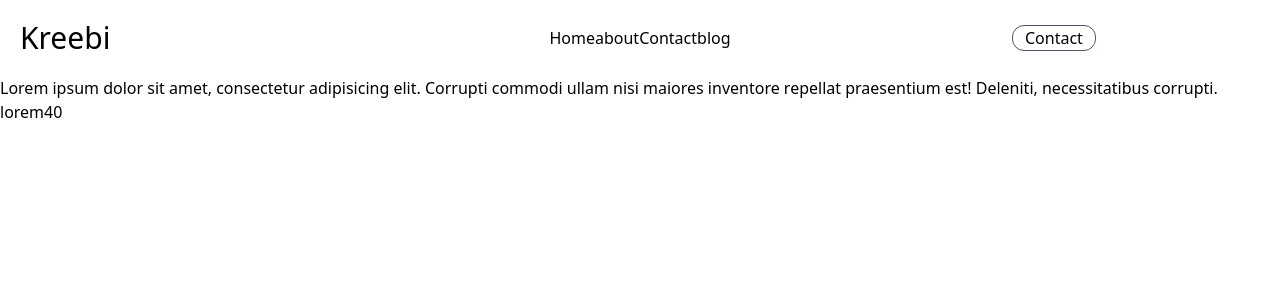
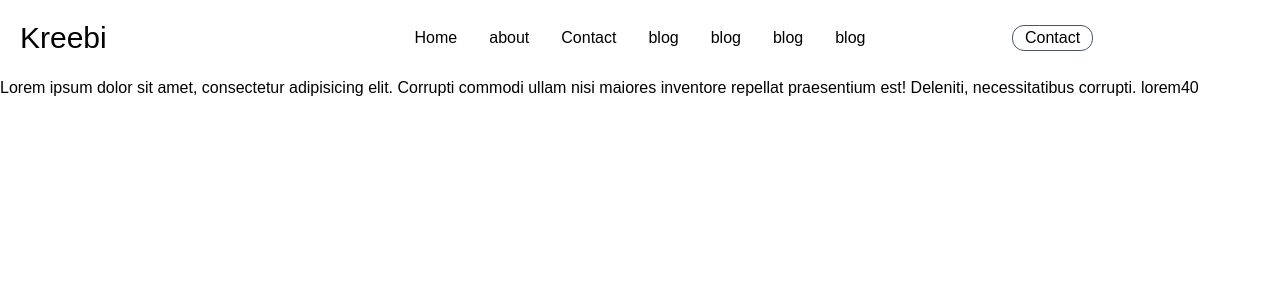
Before and after one commit to im-bipo/kreebi-hotel, a React (Vite) app: page / in a window 1280 px wide. Shown: the top 300 px of the page. Built offline with nearby package versions, Linux system fonts and the light colour scheme.

Commit message:
ham feature update

```diff
--- a/src/Components/NavBar.css
+++ b/src/Components/NavBar.css
@@ -19,7 +19,12 @@
     display: flex;
     text-align: center;
 }
-
+.NavLists .sm-nav-title{
+    display: none;
+}
+.NavLists .list {
+    margin: 0 1rem;
+}
 .nav .Contact-btn {
     width: 20%;
     min-width: 100px;
@@ -51,10 +56,9 @@
     nav {
         background-attachment: fixed;
     }
-
-    .NavLists {
+.NavLists {
         width: 100vw;
-        height: 100vh;
+        height: 0;
         position: fixed;
         left: 0;
         top: 0;
@@ -63,22 +67,40 @@
         justify-content: center;
         align-items: flex-end;
         transform: translateX(20rem);
-        transition: transform .5s  cubic-bezier(0.65, 0.05, 0.36, 1);;
+        transition: all .5s  cubic-bezier(0.65, 0.05, 0.36, 1);;
     }
-
     .NavLists .Lists {
         display: block;
         background-color: rgb(226, 226, 226);
         padding: 3rem 5rem 0;
         height: 100vh;
         width: 15rem;
+        overflow: auto;
+        overflow-y: visible;
+    }
+    .NavLists .sm-nav-title{
+        display: block;
+        font-size: medium;
+        font-weight: bold;
+    }
+    .NavLists .Lists::before{
+        content: "";
+        background:
+        url(../../public/kreebi.svg)
+        no-repeat
+        center / 50px 50px
+        ;
+        height: 50px;
+        display: inline-block;
+        width: 50px;
     }
     .NavLists .list {
         margin-top: 7vh;
     }
 
-    .NavLists.open {
+    .expendedNav .NavLists {
         transform: translateX(0%);
+        height: 100vh;
     }
     .en-btn{
         width: 80%;
@@ -95,13 +117,13 @@
         transition: all .7s;
         transform: rotate(0deg);
     }
-    .ham-menu.open .ham-bar-1{
+    .expendedNav .ham-menu .ham-bar-1{
         transform: rotate(45deg);
     }
-    .ham-menu.open .ham-bar-2{
+    .expendedNav .ham-menu .ham-bar-2{
         width: 0;
     }
-    .ham-menu.open .ham-bar-3{
+    .expendedNav .ham-menu .ham-bar-3{
         transform: rotate(-45deg) translateY(-10px) translateX(10px);
     }
 }
--- a/src/Components/NavBar.jsx
+++ b/src/Components/NavBar.jsx
@@ -4,18 +4,34 @@ import React from 'react'
 
 import './NavBar.css'
 const NavBar = () => {
+
+    //add or remove ham menu with css class
     const handleHam = () =>{
-        console.log("clicked");
-        document.getElementById('NavLists').classList.toggle('open')
-        document.getElementById('ham-menu').classList.toggle('open')
+        document.getElementById('nav').classList.toggle('expendedNav')
     }
+
+
+    // handle nav remove without x
+    let remove = true
+    const NavBox = () => {
+        remove = false
+    }
+    const BodyBox = () =>{
+        if(remove){
+            handleHam()
+        }
+        remove = true
+
+
+}
   return (
-    <nav className='nav'>
+    <nav className='nav' id='nav'>
         <h1 className='Logo'>
             Kreebi
         </h1>
-        <div id='NavLists' className='NavLists'>
-        <ul className='Lists'>
+        <div id='NavLists' className='NavLists ' onClick={() => BodyBox()}>
+        <ul className='Lists' onClick={() => NavBox()}>
+            <h2 className='sm-nav-title'>Hotle Kreebi</h2>
             <li className='list'>
                 <a href="/" onClick={handleHam}>Home</a>
             </li>
@@ -24,6 +40,15 @@ const NavBar = () => {
             </li>
             <li className='list'>
                 <a href="#contact" onClick={handleHam}>Contact</a>
+            </li>
+            <li className='list'>
+                <a href="#blog" onClick={handleHam}>blog</a>
+            </li>
+            <li className='list'>
+                <a href="#blog" onClick={handleHam}>blog</a>
+            </li>
+            <li className='list'>
+                <a href="#blog" onClick={handleHam}>blog</a>
             </li>
             <li className='list'>
                 <a href="#blog" onClick={handleHam}>blog</a>
--- a/src/index.css
+++ b/src/index.css
@@ -1,3 +1,7 @@
 @tailwind base;
 @tailwind components;
 @tailwind utilities;
+
+*{
+    font-family: 'Ubuntu', sans-serif;
+}
```
